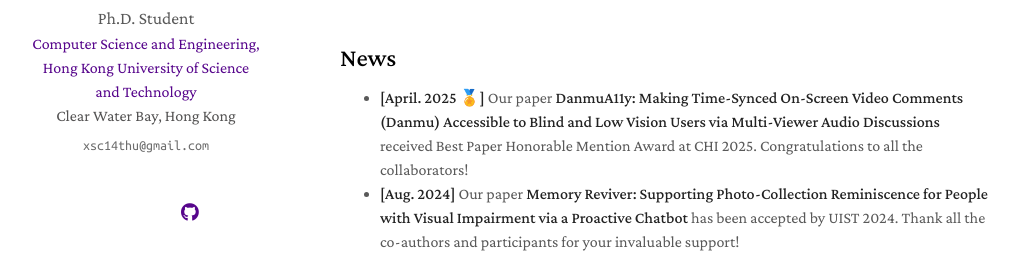
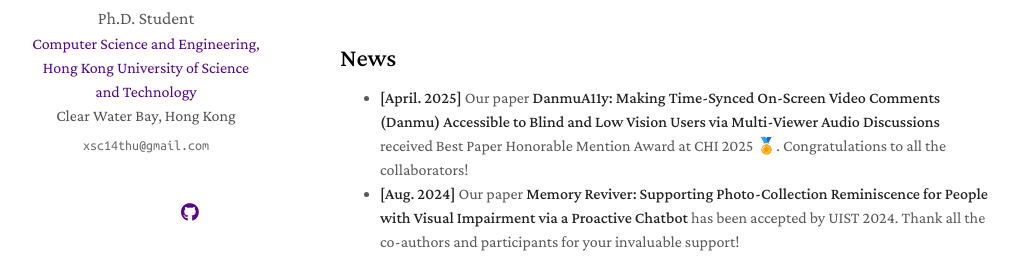
Before and after one commit to ShuchangXu/ShuchangXu.github.io, a Jekyll site: the page built from index.md, in a window 1280 px wide and 900 px high, scrolled down 2710 px. Shown: the part 311-589 px from the top of the window, without its empty margins (130-1148 px from the left). Built offline with Jekyll 4.4.1, drawn with Linux system fonts in a browser that asks for light colours; nearby versions of some CDN libraries; a style sheet for code colours, icons or effects is not loaded; our own code applies the rules of GitHub Pages for plain Markdown files.

```diff
--- a/index.md
+++ b/index.md
@@ -28,7 +28,7 @@ with the aim of applying my mixed skills to creating influential products for so
 During my  in Xiaomi, I focused on designing Smart Home Automation products that enable users to unlock the full potential of their smart home. It's fulfilling that our products transform the life of 8 million daily active users worldwide. -->
 
 ## News
-- **[April. 2025 🏅]** Our paper <strong>DanmuA11y: Making Time-Synced On-Screen Video Comments (Danmu) Accessible to Blind and Low Vision Users via Multi-Viewer Audio Discussions</strong> received Best Paper Honorable Mention Award at CHI 2025. Congratulations to all the collaborators!
+- **[April. 2025]** Our paper <strong>DanmuA11y: Making Time-Synced On-Screen Video Comments (Danmu) Accessible to Blind and Low Vision Users via Multi-Viewer Audio Discussions</strong> received Best Paper Honorable Mention Award at CHI 2025 🏅. Congratulations to all the collaborators!
 - **[Aug. 2024]** Our paper <strong>Memory Reviver: Supporting Photo-Collection Reminiscence for People with Visual Impairment via a Proactive Chatbot</strong> has been accepted by UIST 2024. Thank all the co-authors and participants for your invaluable support!
 
 ## Awards
```
